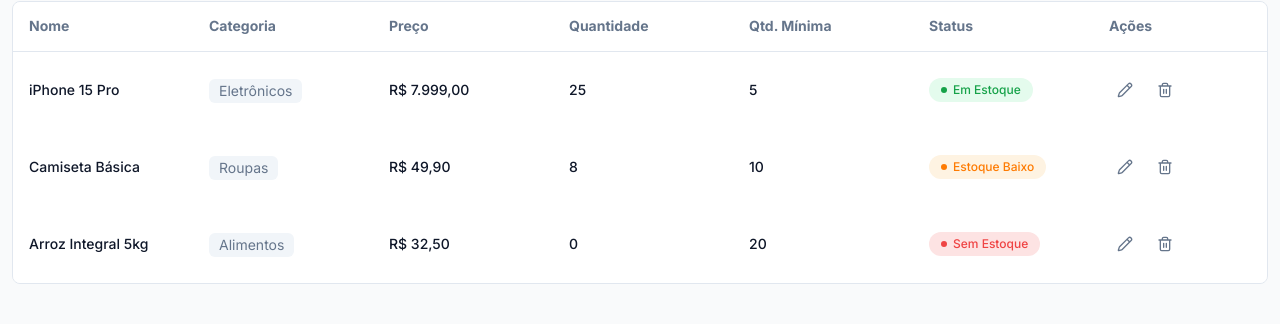
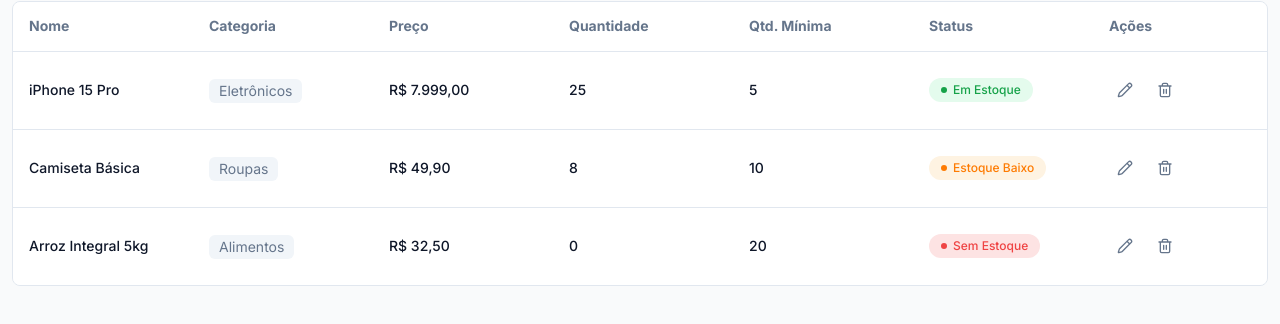
Before and after one commit to zehguilherme/product-inventory, a React (Vite) app: page / in a window 1280 px wide. Shown: the part 378-702 px from the top of the page. Built offline with nearby package versions, Linux system fonts and the light colour scheme.

Commit message:
Add separation line between rows on table

```diff
--- a/src/components/Table.tsx
+++ b/src/components/Table.tsx
@@ -45,7 +45,10 @@ export const Table = ({ columnNames, rows }: TableProps) => {
         <tbody>
           {rows &&
             rows.map(row => (
-              <tr key={row.id}>
+              <tr
+                key={row.id}
+                className="border-b-mystic border border-x-0 last:border-b-0"
+              >
                 <td className="text-ebony px-4 py-[22.5px] text-[14px]/[20px] font-medium">
                   {row.name}
                 </td>
```
Also changed, not shown: 1 other file (tests, documents, lock files or other folders).
